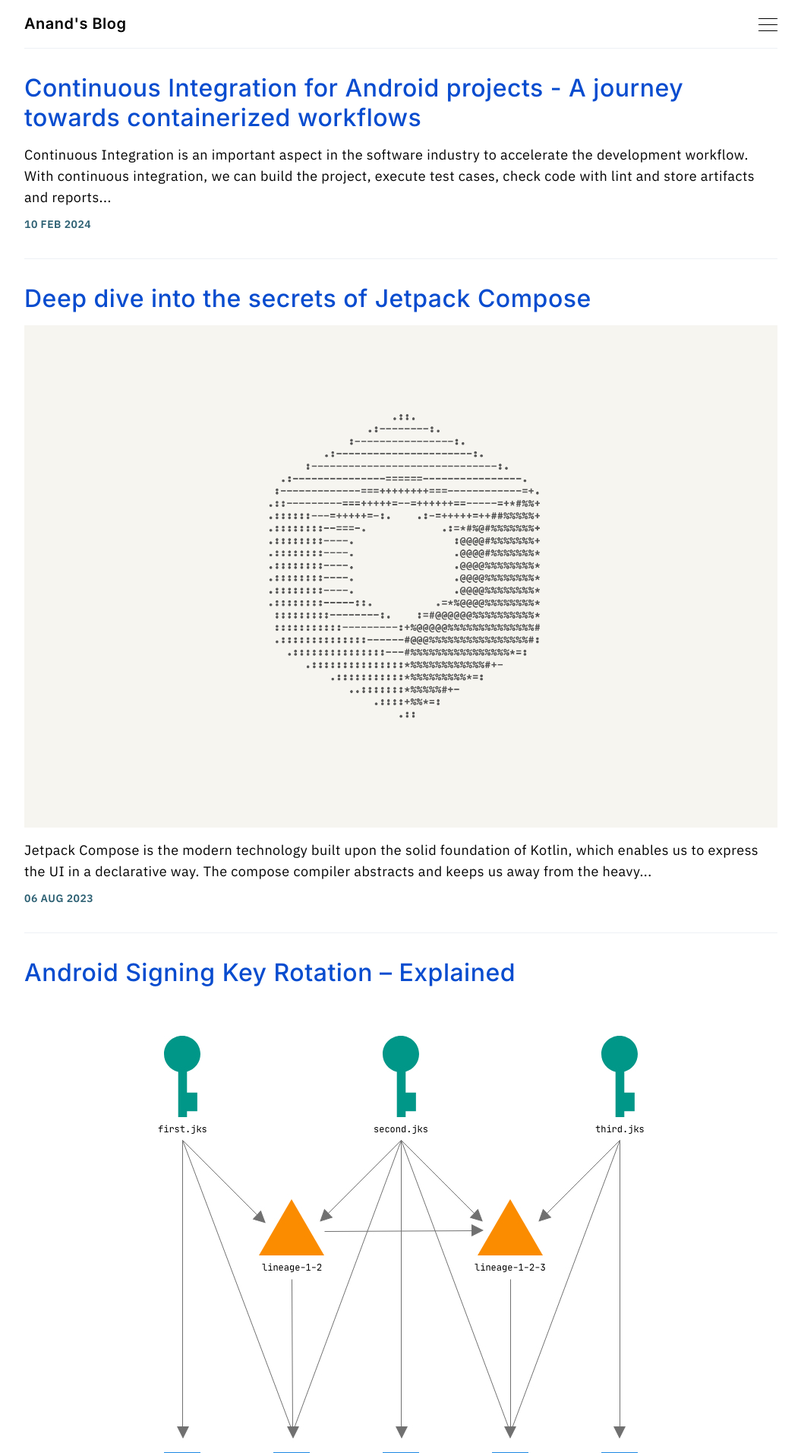
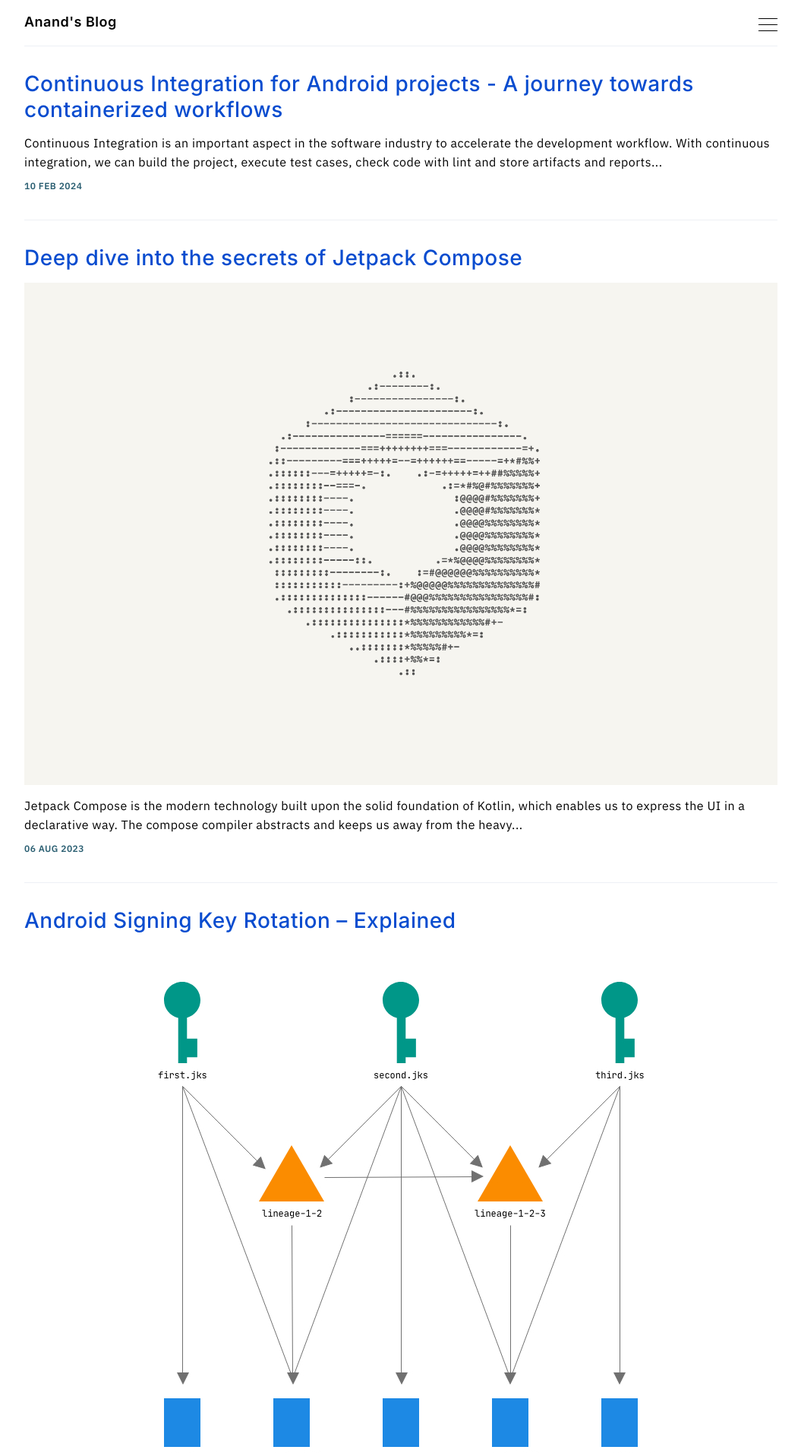
Before and after one commit to anandbosedev/anandbosedev.github.io, a Jekyll site: the page built from index.html, in a window 1280 px wide. Shown: the top 1912 px of the page at 76% size, without its empty margins (112-1167 px from the left). Built offline with Jekyll 4.4.1, drawn with Linux system fonts in a browser that asks for light colours; some web fonts are replaced; the list of posts is cut into pages by our own code.

Commit message:
Restore font sizes

```diff
--- a/_sass/settings/_type.scss
+++ b/_sass/settings/_type.scss
@@ -15,11 +15,11 @@
   'Segoe UI Symbol';
 $font-monospace:  'IBM Plex Mono', monospace;
 
-$font-size-large:  20px;
-$font-size-base:   18px;
-$font-size-medium: 18px;
-$font-size-small:  16px;
-$font-size-tiny:   14px;
+$font-size-large:  18px;
+$font-size-base:   16px;
+$font-size-medium: 16px;
+$font-size-small:  14px;
+$font-size-tiny:   12px;
 
 $font-weight-light:   300;
 $font-weight-regular: 400;
```
